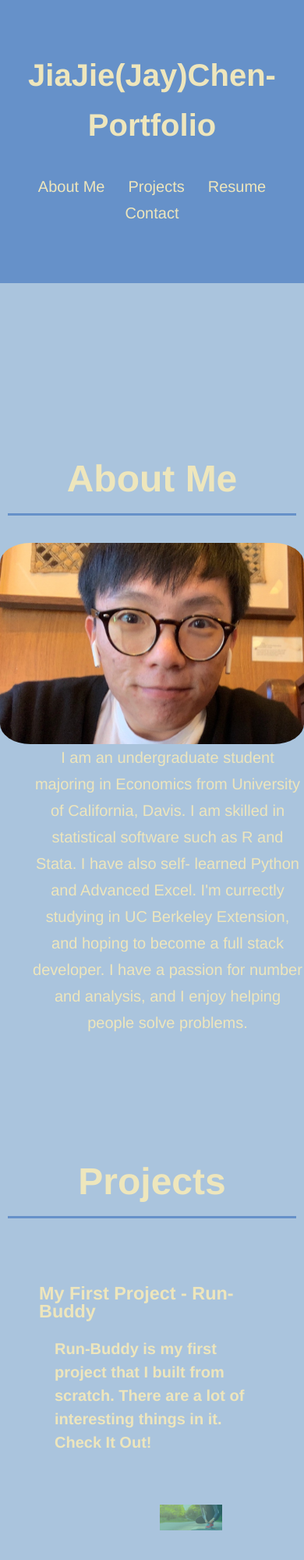
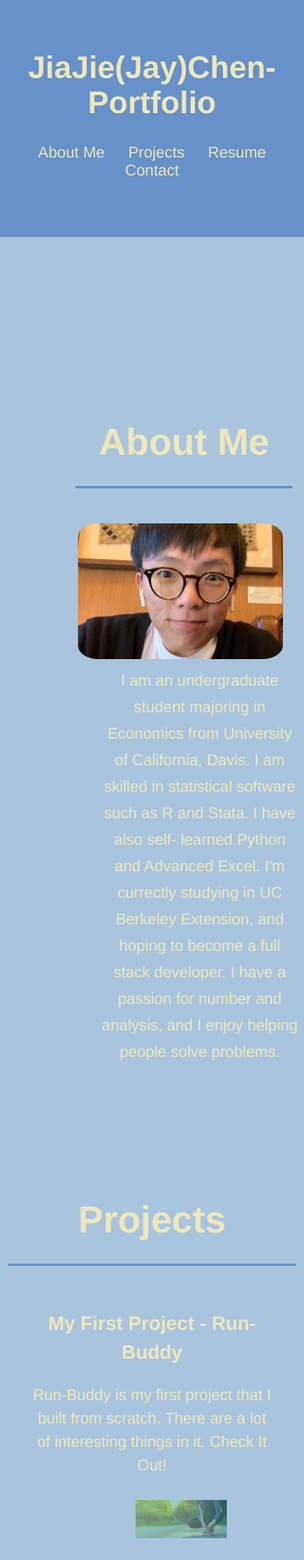
Before and after one commit to chenkrkic/JayChen-Portfolio, a plain HTML site: page index2.html in a window 390 px wide. Shown: the top 2000 px of the page at 78% size. Drawn offline with Linux system fonts and the light colour scheme.

Commit message:
refactor code

```diff
--- a/index2.html
+++ b/index2.html
@@ -1,5 +1,5 @@
 <!DOCTYPE html>
-<html lang="en">
+<html lang="en-us">
 
 <head>
     <meta charset="UTF-8">
@@ -49,7 +49,7 @@
         </div>
     </section>
 
-    <section id="Projects" class="bg-project1">
+    <section id="Projects" class="bg-project">
         <h2 class="section-title primary-border">Projects</h2>
         <div class="projects container">
             <article class="project">
@@ -66,7 +66,7 @@
         </div>
         </article>
     </section>
-    <section class="bg-project2">
+    <section class="bg-project">
         <div class=" projects container">
             <article class="project">
                 <div class="project2 split">
@@ -81,7 +81,7 @@
             </article>
         </div>
     </section>
-    <section class="bg-project3">
+    <section class="bg-project">
         <div class="projects container">
             <article class="project">
                 <div class="project3 split">
@@ -91,7 +91,7 @@
                             original
                             code.</p>
                     </div>
-                    <div> <a href="<https://chenkrkic.github.io/HoriseonPage/">
+                    <div> <a href="https://chenkrkic.github.io/HoriseonPage/">
                             <img src="./social-media-marketing.jpg" alt="Horiseon-Marketing-Image"
                                 class="float-right" />
                         </a></div>
--- a/style2.css
+++ b/style2.css
@@ -18,10 +18,6 @@ body {
   color: var(--secondary-color);
   background-color: var(--third-color);
   font-family: "Franklin Gothic Medium", "Arial Narrow", Arial, sans-serif;
-  font-weight: 400;
-  font-size: 21px;
-  line-height: 1.6;
-  margin: 0;
 }
 
 header {
@@ -50,16 +46,9 @@ h2,
 h3,
 h4 {
   font-weight: 900;
-  line-height: 1;
+  line-height: 1.5;
   margin: 0;
 }
-
-/* h2,
-h3,
-h4,
-p {
-  margin-bottom: 1em;
-} */
 
 header a {
   text-decoration: none;
@@ -92,20 +81,12 @@ header nav ul li a:hover {
 }
 
 section {
-  /* padding: 10px; */
   padding: 3rem 0;
 }
-/* section h2 {
-  font-size: 50px;
-} */
 
 .container {
   margin-inline: auto;
   width: min(90%, 60rem)
-}
-
-.container-narrow {
-  max-width: 40rem;
 }
 
 .split {
@@ -124,14 +105,15 @@ section {
 .aboutme {
   line-height: 1.7;
   color: var(--tertiary-color);
-  width: 100%;
-  margin: 0 auto;
+  width: 75%;
+  margin-left: 90px;
   font-size: 20px;
   text-align: center;
-  display: block;
+  display: inline-block;
   flex-wrap: wrap;
   justify-content: space-around;
 }
+
 
 .aboutme img {
   width: 20%;
@@ -141,10 +123,6 @@ section {
   max-width: 100%;
   display: block;
 }
-/* .aboutme img {
-  width: 200px;
-  border-radius: 30%;
-} */
 
 .aboutme-intro {
   padding: 25px auto 25px auto;
@@ -153,60 +131,50 @@ section {
   flex: 12;
 }
 
-.projects {
+.project {
+  margin: 20px;
+  flex: 1;
+}
+
+.bg-project {
+  line-height: 1.5;
+  color: var(--tertiary-color);
+  width: 100%;
   margin: 0 auto;
-  padding-bottom: 50px;
-  width: 100%;
+  font-size: 20px;
+  text-align: center;
   display: flex;
   flex-wrap: wrap;
   justify-content: space-around;
-
 }
 
-/* .bg-project1{
-  background-color: var(--primary-color);
+.bg-project h3 p {
+  padding: 25px;
+  line-height: 1.5;
+  flex: 12;
 }
 
-.bg-project3 {
-  background-color: var(--primary-color);
-} */
-
-.project1-content,
-.project2-content,
-.project3-content {
-padding: 25px;
-line-height: 1.5;
-font-size: 20px;
-font-weight: bold;
-flex: initial;
-display: inline-block;
+.bg-project h3 {
+  font-size: 25px;
+  margin-bottom: 20px;
 }
 
-/* .project {
-  margin: 20px;
-  flex: 1;
-} */
-
-/* .projects h3 {
-  padding: 20px;
+.bg-project p {
+  font-weight: lighter;
   font-size: 20px;
-  flex: 12;
-  float: initial;
-} */
+}
 
 .project1 img {
-  border-radius: 30%;
-  width: 60%;
-  height: 80%;
-  padding: 20px 80px;
+  width: 70%;
+  padding: 20px 50px;
+  border-radius: 20%;
   max-width: 80%;
   display: block;
 }
 
 .project2 img {
-  border-radius: 10%;
-  width: 55%;
-  height: 65%;
+  width: 60%;
+  height: 70%;
   padding: 20px 50px;
   max-width: 80%;
   display: block;
@@ -214,45 +182,26 @@ display: inline-block;
 
 .project3 img {
   border-radius: 20%;
-  width: 50%;
-  height: 60%;
+  width: 60%;
+  height: 80%;
   padding: 20px 50px;
   max-width: 80%;
   display: block;
 }
 
-.project1,
-.project2,
-.project3 {
-  font-size: 20px;
-  padding: 25px;
-  overflow: auto;
-}
-
-.project1 p,
-.project2 p,
-.project3 P {
-  font-size: 20px;
-  padding: 20px ;
-}
-
 .project1 img:hover {
-  width: 61%;
-  height: 81%;
+  width: 71%;
   border: none;
   background: none;
   color: var(--secondary-color);
   text-align: center;
-  padding: 20px 90px;
-  font-size: 16px;
+  padding: 20px 50px;
   max-width: 100%;
   display: block;
 }
 
 .project2 img:hover {
-  width: 55%;
-  height: 65%;
-  border-radius: 20%;
+  width: 61%;
   border: none;
   background: none;
   color: var(--secondary-color);
@@ -263,14 +212,12 @@ display: inline-block;
 }
 
 .project3 img:hover {
-  width: 51%;
-  height: 61%;
-  border-radius: 20%;
+  width: 61%;
   border: none;
   background: none;
   color: var(--secondary-color);
   text-align: center;
-  padding: 20px 50px;
+  padding: 20px auto;
   max-width: 80%;
   display: block;
 }
@@ -304,6 +251,7 @@ display: inline-block;
 
 .resume nav ul li {
   font-size: 20px;
+  text-align: center;
 }
 
 .contact-info {
@@ -443,8 +391,9 @@ footer h4 {
     .project1 img,
     .project2 img
     .project3 img {
-      width: 100%;
-      margin: 0;
+      width: 90%;
+      margin: 10px;
+      display: inline-flex;
     }
 
     .split {
```
Also changed, not shown: IMG_2481.jpg (added), IMG_2482.jpg (added), IMG_2483.jpg (added), 1 other file.
